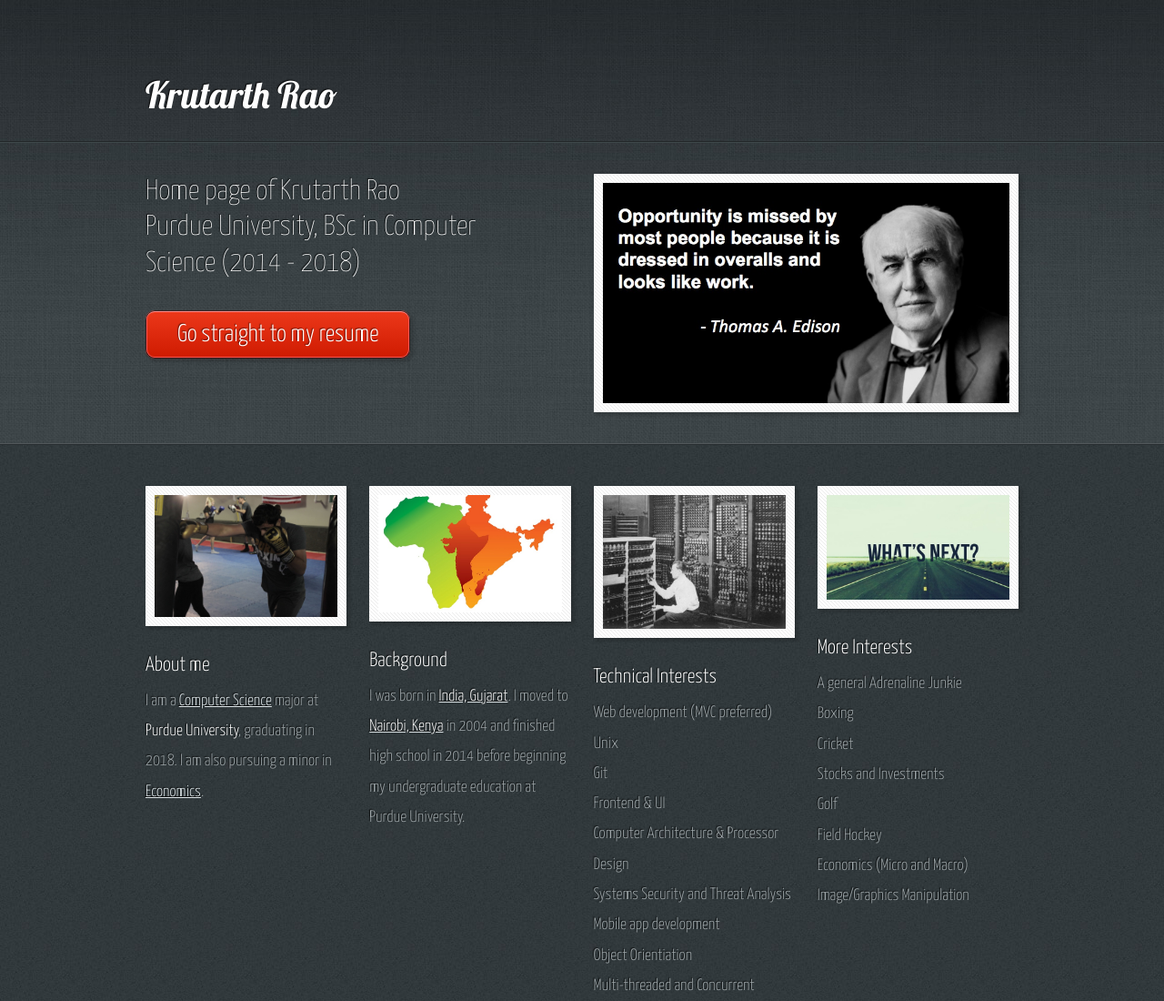
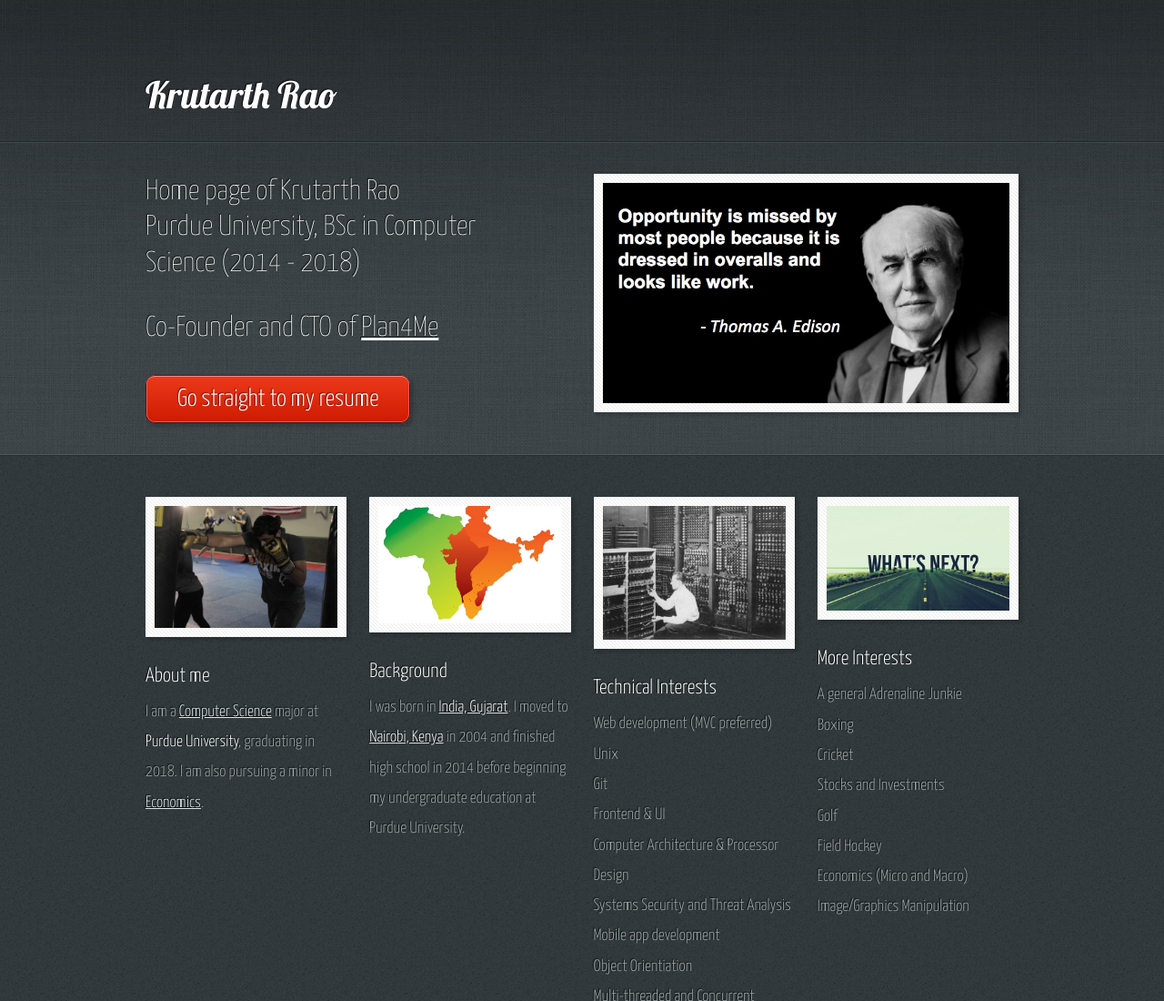
Before and after one commit to raokrutarth/homePage, a plain HTML site: page index.html in a window 1280 px wide. Shown: the top 1100 px of the page at 91% size. Drawn offline with Linux system fonts and the light colour scheme.

Commit message:
plan4me added

```diff
--- a/css/style.css
+++ b/css/style.css
@@ -35,6 +35,7 @@
 	a
 	{
 		text-decoration: underline;
+		color: white;
 	}
 
 	a:hover
--- a/index.html
+++ b/index.html
@@ -39,6 +39,7 @@
 							<div class="6u">
 								<!-- Banner Copy -->
 									<p>Home page of Krutarth Rao </br> Purdue University, BSc in Computer Science (2014 - 2018)</p>
+								    <p>Co-Founder and CTO of <a href="http://plan4me.azurewebsites.net/"><strong>Plan4Me</strong></a></p>
 									<a href="resume.pdf" class="button-big">Go straight to my resume</a>
 							</div>
 							<div class="6u">
```
